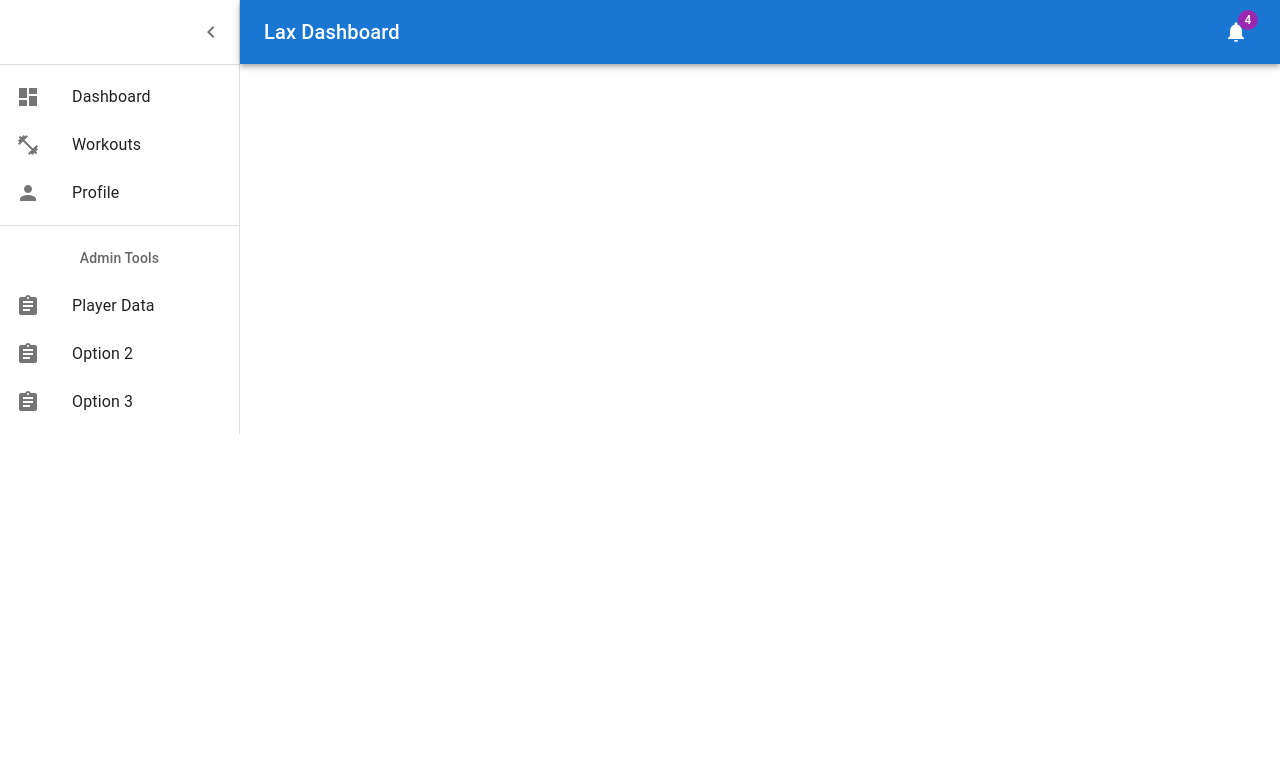
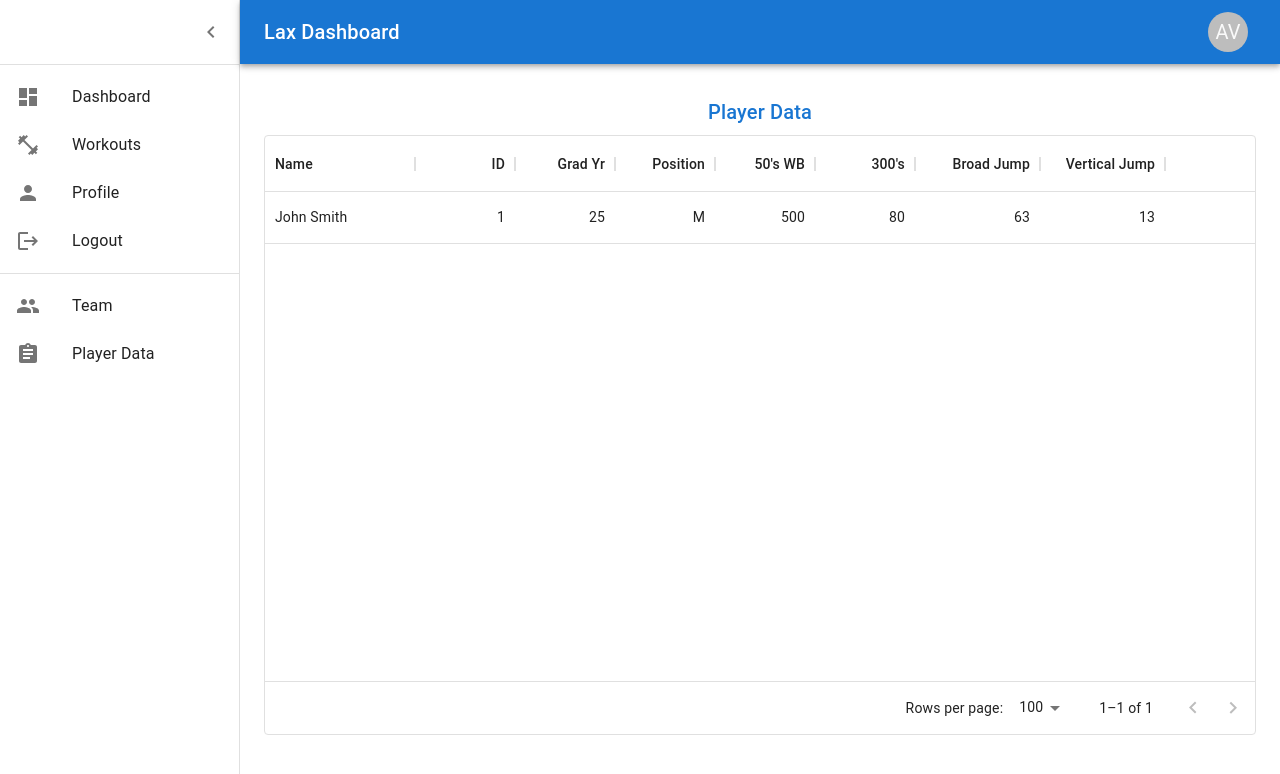
Before and after one commit to alyssavoccia/lax-dashboard-old, a React (Create React App) app: page /player-data in a window 1280 px wide. Shown: the top 774 px of the page. Built offline with nearby package versions, Linux system fonts and the light colour scheme.

Commit message:
Started working on player data page

```diff
--- a/package.json
+++ b/package.json
@@ -9,9 +9,13 @@
     "@material-ui/icons": "^4.11.2",
     "@mui/icons-material": "^5.2.4",
     "@mui/material": "^5.2.4",
+    "@mui/x-data-grid": "^5.2.1",
+    "@mui/x-data-grid-generator": "^5.2.1",
     "@testing-library/jest-dom": "^5.16.1",
     "@testing-library/react": "^12.1.2",
     "@testing-library/user-event": "^13.5.0",
+    "firebase": "^9.6.1",
+    "firebase-admin": "^10.0.1",
     "react": "^17.0.2",
     "react-dom": "^17.0.2",
     "react-router-dom": "5.2",
--- a/src/App.js
+++ b/src/App.js
@@ -5,8 +5,10 @@ import CssBaseline from '@mui/material/CssBaseline';
 import Box from '@mui/material/Box';
 import { Route, Switch } from 'react-router-dom';
 import Navbar from './components/navbar/Navbar';
-import Dashboard from './components/dashboard/Dashboard';
-import WorkoutsPage from './components/workouts/Workouts';
+import Dashboard from './pages/dashboard/Dashboard';
+import WorkoutsPage from './pages/workouts/Workouts';
+import ProfilePage from './pages/profile/ProfilePage';
+import PlayerDataPage from './pages/player-data/PlayerData';
 
 const mdTheme = createTheme();
 
@@ -20,6 +22,8 @@ function App() {
           <Switch>
             <Route exact path='/' component={Dashboard} />
             <Route path='/workouts' component={WorkoutsPage} />
+            <Route path='/profile' component={ProfilePage} />
+            <Route path='/player-data' component={PlayerDataPage} />
           </Switch>
         </Box>
       </ThemeProvider>
--- a/src/components/charts/Percentiles.js
+++ b/src/components/charts/Percentiles.js
@@ -1,6 +1,6 @@
 import React, { PureComponent } from 'react';
 import Title from '../title/Title';
-import { PieChart, Pie, Sector, Cell, ResponsiveContainer } from 'recharts';
+import { PieChart, Pie, Cell, ResponsiveContainer } from 'recharts';
 
 const data = [
   { name: 'Group A', value: 400 },
--- a/src/components/charts/PerformanceRelativeToPeers.js
+++ b/src/components/charts/PerformanceRelativeToPeers.js
@@ -1,18 +1,7 @@
 import * as React from 'react';
 import { PureComponent } from 'react';
 import Title from '../title/Title';
-import {
-  BarChart,
-  Bar,
-  // Cell,
-  XAxis,
-  YAxis,
-  CartesianGrid,
-  Tooltip,
-  Legend,
-  ReferenceLine,
-  ResponsiveContainer,
-} from 'recharts';
+import { BarChart, Bar, XAxis, YAxis, CartesianGrid, Tooltip, ReferenceLine, ResponsiveContainer } from 'recharts';
 
 const data = [
   {
@@ -52,24 +41,23 @@ class PerformanceRelativeToPeers extends PureComponent {
     return (
       <React.Fragment>
         <Title>Performance Relative to Peer Average</Title>
-        <ResponsiveContainer width="100%" height="100%">
+        <ResponsiveContainer width="99%" height="99%">
           <BarChart
-            width={500}
-            height={300}
+            // width={500}
+            // height={300}
             data={data}
             stackOffset="sign"
             margin={{
-              top: 5,
-              right: 5,
-              left: 5,
-              bottom: 5,
+              top: 0,
+              right: 0,
+              left: -40,
+              bottom: 0,
             }}
           >
             <CartesianGrid strokeDasharray="3 3" />
             <XAxis dataKey="name" />
             <YAxis />
             <Tooltip />
-            <Legend />
             <ReferenceLine y={0} stroke="#000" />
             <Bar dataKey="Player" fill="#82ca9d" stackId="stack" />
           </BarChart>
--- a/src/components/navbar/Navbar.js
+++ b/src/components/navbar/Navbar.js
@@ -4,14 +4,13 @@ import MuiDrawer from '@mui/material/Drawer';
 import MuiAppBar from '@mui/material/AppBar';
 import MenuIcon from '@mui/icons-material/Menu';
 import ChevronLeftIcon from '@mui/icons-material/ChevronLeft';
-import NotificationsIcon from '@mui/icons-material/Notifications';
+import { Avatar } from '@material-ui/core';
 import List from '@mui/material/List';
 import Typography from '@mui/material/Typography';
 import Divider from '@mui/material/Divider';
 import IconButton from '@mui/material/IconButton';
-import Badge from '@mui/material/Badge';
 import Toolbar from '@mui/material/Toolbar';
-import { mainListItems, secondaryListItems } from '../nav-list-items/nav-list-items';
+import { mainListItems, secondaryListItems } from '../navbar/nav-list-items';
 
 
 const drawerWidth = 240;
@@ -99,9 +98,7 @@ function Navbar() {
               Lax Dashboard
             </Typography>
             <IconButton color="inherit">
-              <Badge badgeContent={4} color="secondary">
-                <NotificationsIcon />
-              </Badge>
+              <Avatar>AV</Avatar>
             </IconButton>
           </Toolbar>
         </AppBar>
--- a/src/components/nav-list-items/nav-list-items.js
+++ b/src/components/navbar/nav-list-items.js
@@ -2,10 +2,11 @@ import * as React from 'react';
 import ListItem from '@mui/material/ListItem';
 import ListItemIcon from '@mui/material/ListItemIcon';
 import ListItemText from '@mui/material/ListItemText';
-import ListSubheader from '@mui/material/ListSubheader';
 import DashboardIcon from '@mui/icons-material/Dashboard';
 import FitnessCenterIcon from '@mui/icons-material/FitnessCenter';
 import PersonIcon from '@mui/icons-material/Person';
+import LogoutIcon from '@mui/icons-material/Logout'
+import PeopleIcon from '@mui/icons-material/People'
 import AssignmentIcon from '@mui/icons-material/Assignment';
 
 import { Link } from 'react-router-dom';
@@ -24,35 +25,34 @@ export const mainListItems = (
       </ListItemIcon>
       <ListItemText primary="Workouts" />
     </ListItem>
-    <ListItem button>
+    <ListItem button to='/profile' component={Link}>
       <ListItemIcon>
         <PersonIcon />
       </ListItemIcon>
       <ListItemText primary="Profile" />
+    </ListItem>
+    <ListItem button>
+      <ListItemIcon>
+        <LogoutIcon />
+      </ListItemIcon>
+      <ListItemText primary="Logout" />
     </ListItem>
   </div>
 );
 
 export const secondaryListItems = (
   <div>
-    <ListSubheader>Admin Tools</ListSubheader>
     <ListItem button>
+      <ListItemIcon>
+        <PeopleIcon />
+      </ListItemIcon>
+      <ListItemText primary="Team" />
+    </ListItem>
+    <ListItem button to='/player-data' component={Link}>
       <ListItemIcon>
         <AssignmentIcon />
       </ListItemIcon>
       <ListItemText primary="Player Data" />
     </ListItem>
-    <ListItem button>
-      <ListItemIcon>
-        <AssignmentIcon />
-      </ListItemIcon>
-      <ListItemText primary="Option 2" />
-    </ListItem>
-    <ListItem button>
-      <ListItemIcon>
-        <AssignmentIcon />
-      </ListItemIcon>
-      <ListItemText primary="Option 3" />
-    </ListItem>
   </div>
 );
--- /dev/null
+++ b/src/pages/player-data/PlayerData.js
@@ -0,0 +1,60 @@
+import * as React from 'react';
+import { Box } from '@material-ui/core';
+import { Container, Toolbar, Grid, Paper } from '@mui/material';
+import Title from '../../components/title/Title';
+import { DataGrid } from '@mui/x-data-grid';
+
+function PlayerDataPage() {
+  return (
+    <Box
+    component="main"
+    sx={{
+      backgroundColor: (theme) =>
+        theme.palette.mode === 'light'
+          ? theme.palette.grey[100]
+          : theme.palette.grey[900],
+      flexGrow: 1,
+      height: '100vh',
+      overflow: 'auto',
+    }}
+    >
+      <Container maxWidth="lg" sx={{ mt: 4, mb: 4 }}>
+        <Toolbar />
+        <Grid container spacing={3}>
+          <Grid item xs={12}>
+            <Title>Player Data</Title>
+            <div style={{ height: '75vh', width: '100%' }}>
+              <DataGrid rows={rows} columns={columns} textAlign='center' />
+            </div>
+          </Grid>
+        </Grid>
+      </Container>
+    </Box>
+  )
+}
+
+const columns = [
+  { field: 'name', headerName: 'Name', width: 150, editable: true },
+  { field: 'id', headerName: 'ID', width: 100, type: 'number', editable: true },
+  { field: 'grad', headerName: 'Grad Yr', width: 100, type: 'number', editable: true },
+  { field: 'pos', headerName: 'Position', width: 100, type: 'number', editable: true },
+  { field: 'wb', headerName: "50's WB", width: 100, type: 'number', editable: true },
+  { field: '300', headerName: "300's", width: 100, type: 'number', editable: true },
+  { field: 'broad', headerName: 'Broad Jump', width: 125, type: 'number', editable: true },
+  { field: 'vertical', headerName: 'Vertical Jump', width: 125, type: 'number', editable: true },
+];
+
+const rows = [
+  {
+    id: 1,
+    name: 'John Smith',
+    grad: 25,
+    pos: 'M',
+    wb: 500,
+    300: 80,
+    broad: 63,
+    vertical: 13
+  },
+];
+
+export default PlayerDataPage;
--- a/src/components/workouts/Workouts.js
+++ b/src/pages/profile/ProfilePage.js
@@ -1,9 +1,9 @@
 import * as React from 'react';
 import { Box } from '@material-ui/core';
+import { Container } from '@mui/material';
 import { Toolbar } from '@mui/material';
-import { Container } from '@mui/material';
 
-function WorkoutsPage() {
+function ProfilePage() {
   return (
     <Box
     component="main"
@@ -17,13 +17,12 @@ function WorkoutsPage() {
       overflow: 'auto',
     }}
     >
-      <Toolbar />
       <Container maxWidth="lg" sx={{ mt: 4, mb: 4 }}>
-        <h1>Workouts Page</h1>
+        <Toolbar />
+        <h1>Profile Page</h1>
       </Container>
-
     </Box>
   )
 }
 
-export default WorkoutsPage;
+export default ProfilePage;
--- /dev/null
+++ b/src/pages/workouts/Workouts.js
@@ -0,0 +1,29 @@
+import * as React from 'react';
+import { Box } from '@material-ui/core';
+import { Container } from '@mui/material';
+import { Toolbar } from '@mui/material';
+
+function WorkoutsPage() {
+  return (
+    <Box
+    component="main"
+    sx={{
+      backgroundColor: (theme) =>
+        theme.palette.mode === 'light'
+          ? theme.palette.grey[100]
+          : theme.palette.grey[900],
+      flexGrow: 1,
+      height: '100vh',
+      overflow: 'auto',
+    }}
+    >
+      <Container maxWidth="lg" sx={{ mt: 4, mb: 4 }}>
+        <Toolbar />
+        <h1>Workouts Page</h1>
+      </Container>
+
+    </Box>
+  )
+}
+
+export default WorkoutsPage;
```
Also changed, not shown: src/pages/dashboard/Dashboard.js (renamed from src/components/dashboard/Dashboard.js, +4 -17 lines), src/pages/sign-in/SignIn.js (added, +95 -0 lines), 1 other file (tests, documents, lock files or other folders).
